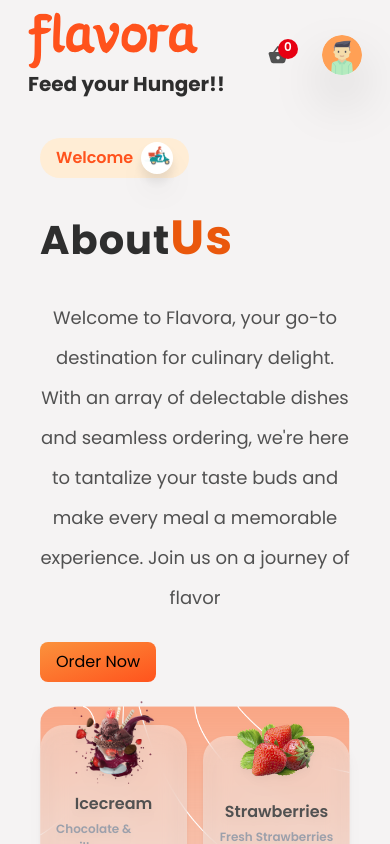
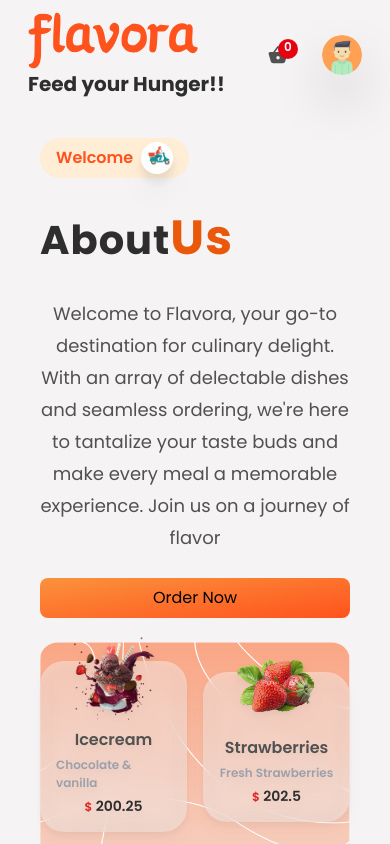
Before and after one commit to jiniyasshah/Flavora, a React (Vite) app: page /about in a window 390 px wide. Shown: the top 844 px of the page. Built offline with nearby package versions, Linux system fonts and the light colour scheme; no server answers; the database is empty.

Commit message:
Added Home Button

```diff
--- a/src/components/Banner.jsx
+++ b/src/components/Banner.jsx
@@ -2,6 +2,7 @@ import React from "react";
 import Delivery from "../assets/delivery.png";
 import HeroBg from "../assets/heroBg.png";
 import { heroData } from "../utils/data";
+import { Link } from "react-router-dom";
 import "../index.css";
 const Banner = () => {
   return (
@@ -36,13 +37,14 @@ const Banner = () => {
           favorites, explore diverse cuisines delivered straight to your
           doorstep. Your cravings, fulfilled in a click!
         </p>
-
+        <Link className="w-full md:w-auto" to="/menu">
           <button
             type="button"
             className="bg-gradient-to-br from-orange-400 to-[#ff531d] w-full md:w-auto px-4 py-2  rounded-lg hover:shadow-lg transition-all ease-in-out duration-100"
           >
             Order Now
           </button>
+        </Link>
       </div>
       <div className="py-2 flex-1 flex items-center relative">
         <img
--- a/src/pages/About.jsx
+++ b/src/pages/About.jsx
@@ -27,14 +27,14 @@ const About = () => {
           <span className="text-orange-600 text-[3rem] lg:text-[5rem]">Us</span>
         </p>
 
-        <p className="leading-10	 text-textColor text-center md:text-left md:w-[80%] text-lg">
+        <p className="leading-8	 text-textColor text-center md:text-left md:w-[80%] text-lg">
           Welcome to Flavora, your go-to destination for culinary delight. With
           an array of delectable dishes and seamless ordering, we're here to
           tantalize your taste buds and make every meal a memorable experience.
           Join us on a journey of flavor
         </p>
 
-        <Link to="/menu">
+        <Link className="w-full md:w-auto" to="/menu">
           <button
             type="button"
             className="bg-gradient-to-br from-orange-400 to-[#ff531d] w-full md:w-auto px-4 py-2  rounded-lg hover:shadow-lg transition-all ease-in-out duration-100"
```
Lines whose indentation alone changed are shown as unchanged.
